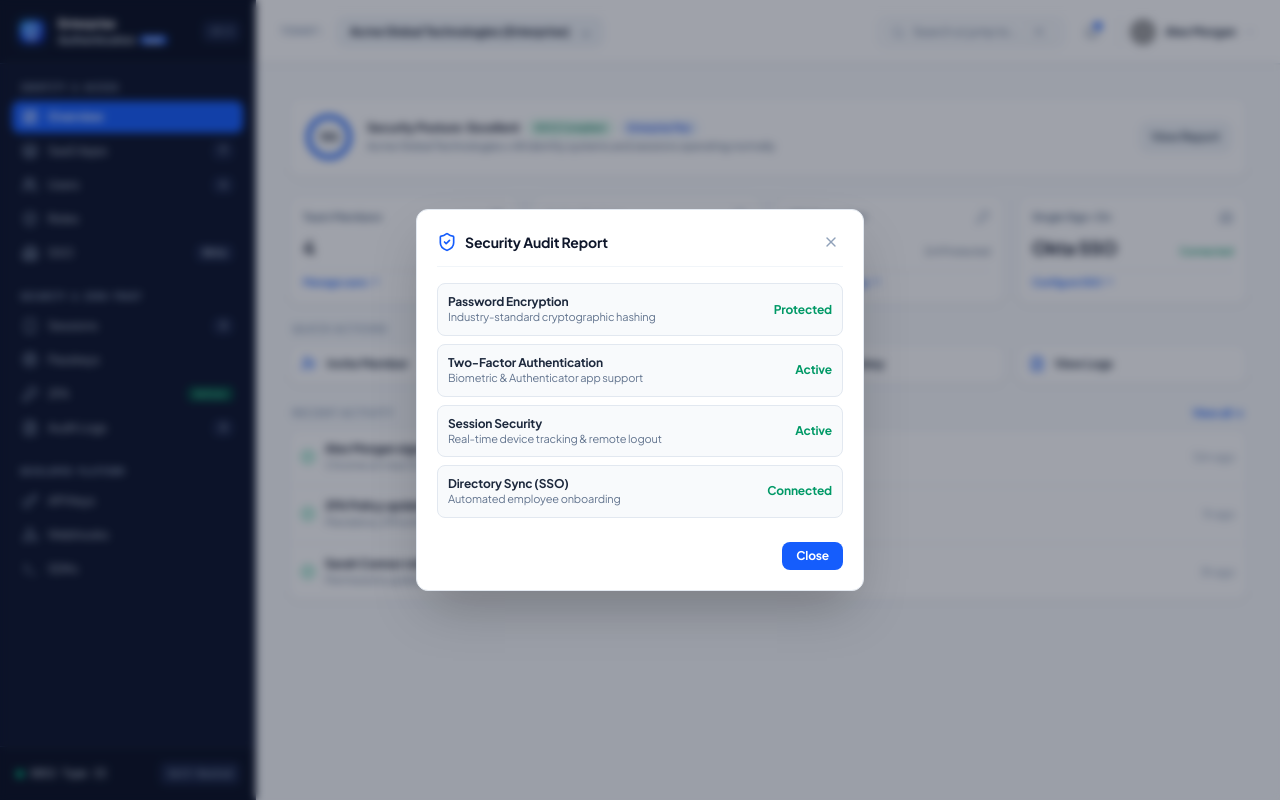
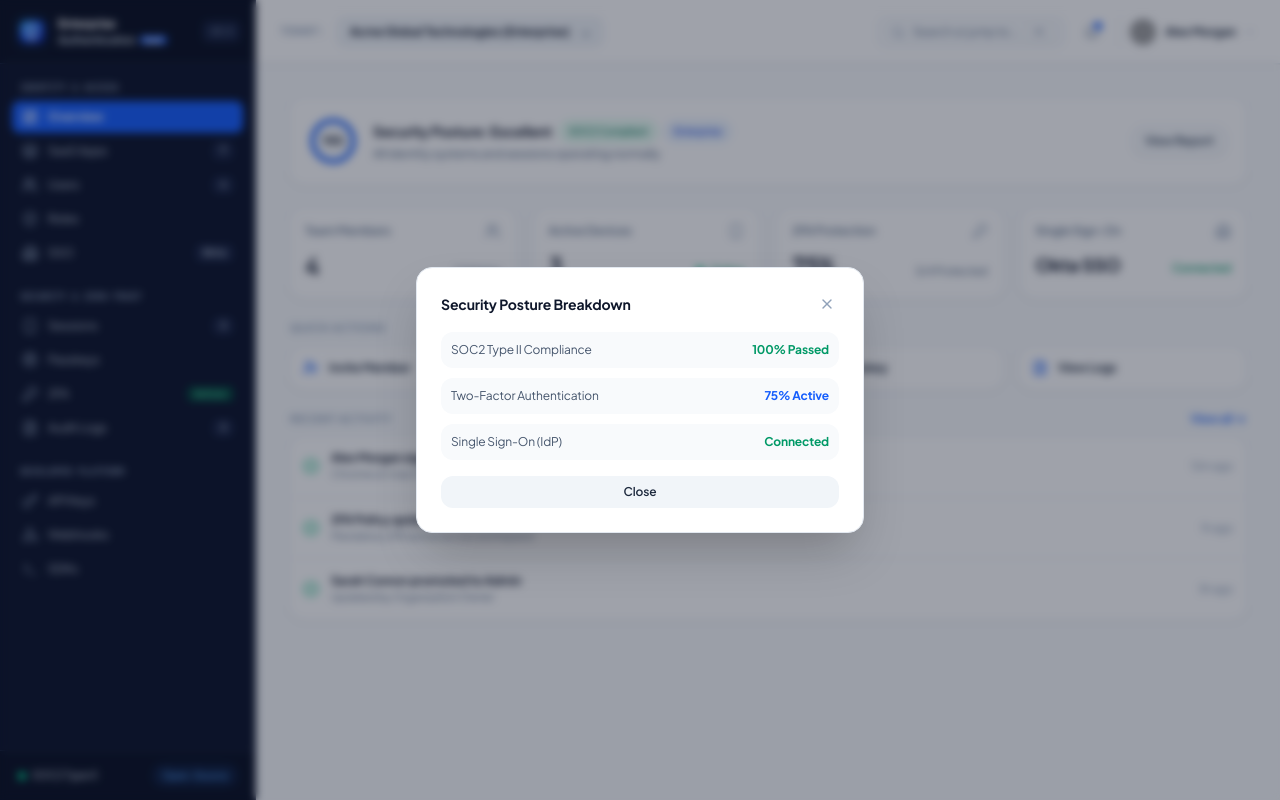
Before and after one commit to bilalhusain-dev/enterprise-authentication-saas, a Next.js app: page / in a window 1280 px wide. Both pictures are taken after a click on the button "View Report". Built offline with nearby package versions, Linux system fonts and the light colour scheme; grey boxes are pictures that could not be loaded.

Commit message:
style: polish dashboard overview cards and clean up typography

```diff
--- a/src/components/EnterpriseAuthApp.tsx
+++ b/src/components/EnterpriseAuthApp.tsx
@@ -471,15 +471,15 @@ export default function EnterpriseAuthApp() {
           </div>
         </div>
 
-        {/* Sidebar Footer: SOC2 Compliance & Self-Hosted Status */}
-        <div className="p-3 border-t border-[#1C2541] bg-[#070D1F]">
-          <div className="flex items-center justify-between text-[11px] text-slate-400 px-1 py-1">
+        {/* Sidebar Footer: SOC2 Compliance & Open-Source Status */}
+        <div className="p-3.5 border-t border-[#1C2541] bg-[#070D1F]/80">
+          <div className="flex items-center justify-between text-[11px] text-slate-400 px-1">
             <div className="flex items-center gap-1.5">
-              <span className="w-2 h-2 rounded-full bg-emerald-400 animate-pulse"></span>
-              <span className="font-mono text-slate-300 font-semibold">SOC2 Type II</span>
+              <span className="w-2 h-2 rounded-full bg-emerald-400"></span>
+              <span className="font-medium text-slate-300">SOC2 Type II</span>
             </div>
-            <span className="font-mono text-[10px] text-slate-400 font-bold bg-[#141E3C] px-1.5 py-0.5 rounded border border-[#23315D]">
-              Self-Hosted
+            <span className="text-[10px] text-blue-400 font-semibold bg-blue-500/10 px-2 py-0.5 rounded-full border border-blue-500/20">
+              Open-Source
             </span>
           </div>
         </div>
--- a/src/features/overview/OverviewView.tsx
+++ b/src/features/overview/OverviewView.tsx
@@ -3,13 +3,11 @@
 import React, { useState } from 'react';
 import { Organization, UserSession, OrganizationMember, AuditLog } from '@/types/auth';
 import {
-  ShieldCheck,
   Users,
   Smartphone,
   KeyRound,
   FileText,
   Building2,
-  ArrowUpRight,
   UserPlus,
   Lock,
   ChevronRight,
@@ -42,21 +40,21 @@ export function OverviewView({
 
   const healthScore = organization.slug === 'cyberdyne-ai' ? 100 : organization.slug === 'stripe-eu' ? 92 : 98;
 
-  // Clean Human-Readable Activity Events
+  // Concise, Clean Activity Events
   const recentActivities = [
-    { id: '1', title: 'Alex Morgan signed in', desc: 'Chrome on macOS • London, UK', time: '12m ago', isSuccess: true },
-    { id: '2', title: '2FA Policy updated', desc: 'Mandatory 2FA enforced for all workspace members', time: '1h ago', isSuccess: true },
-    { id: '3', title: 'Sarah Connor role changed to Admin', desc: 'Permissions updated by Organization Owner', time: '3h ago', isSuccess: true },
+    { id: '1', title: 'Alex Morgan signed in', desc: 'Chrome on macOS • London, UK', time: '12m ago' },
+    { id: '2', title: '2FA Policy updated', desc: 'Mandatory 2FA active across workspace', time: '1h ago' },
+    { id: '3', title: 'Sarah Connor promoted to Admin', desc: 'Updated by Organization Owner', time: '3h ago' },
   ];
 
   return (
-    <div className="space-y-4">
-      {/* 1. CLEAN ENTERPRISE SECURITY STATUS BANNER */}
-      <div className="bg-white border border-slate-200 rounded-xl p-4 shadow-2xs">
+    <div className="space-y-5">
+      {/* 1. CLEAN ENTERPRISE STATUS BANNER */}
+      <div className="bg-white border border-slate-200/90 rounded-2xl p-5 shadow-xs">
         <div className="flex flex-col sm:flex-row sm:items-center justify-between gap-4">
-          <div className="flex items-center gap-3.5">
-            {/* SVG Score Dial */}
-            <div className="relative flex items-center justify-center w-12 h-12 rounded-full bg-slate-50 border border-slate-200 shrink-0">
+          <div className="flex items-center gap-4">
+            {/* Circular Gauge */}
+            <div className="relative flex items-center justify-center w-12 h-12 rounded-full bg-slate-50 border border-slate-100 shrink-0">
               <svg className="w-12 h-12 -rotate-90" viewBox="0 0 36 36">
                 <path
                   className="text-slate-100"
@@ -75,26 +73,26 @@ export function OverviewView({
                   d="M18 2.0845 a 15.9155 15.9155 0 0 1 0 31.831 a 15.9155 15.9155 0 0 1 0 -31.831"
                 />
               </svg>
-              <span className="absolute text-[11px] font-bold font-mono text-slate-900">
+              <span className="absolute text-xs font-bold font-mono text-slate-900">
                 {healthScore}%
               </span>
             </div>
 
-            {/* Clean Status & Organization Info */}
-            <div className="space-y-0.5 min-w-0">
+            {/* Status Title & Badges */}
+            <div className="space-y-1">
               <div className="flex items-center gap-2 flex-wrap">
-                <h2 className="text-xs font-bold text-slate-900">
+                <h2 className="text-sm font-bold text-slate-900">
                   Security Posture: {healthScore >= 95 ? 'Excellent' : 'Good'}
                 </h2>
-                <span className="px-1.5 py-0.2 rounded-full text-[9px] font-bold bg-emerald-50 text-emerald-700 border border-emerald-200">
+                <span className="px-2 py-0.5 rounded-full text-[10px] font-semibold bg-emerald-50 text-emerald-700 border border-emerald-200">
                   SOC2 Compliant
                 </span>
-                <span className="px-1.5 py-0.2 rounded-full text-[9px] font-bold bg-blue-50 text-blue-700 border border-blue-200">
-                  {organization.plan} Plan
+                <span className="px-2 py-0.5 rounded-full text-[10px] font-semibold bg-blue-50 text-blue-700 border border-blue-200">
+                  {organization.plan}
                 </span>
               </div>
-              <p className="text-[11px] text-slate-500 font-medium">
-                {organization.name} • All identity systems and sessions operating normally
+              <p className="text-xs text-slate-500 font-medium">
+                All identity systems and sessions operating normally
               </p>
             </div>
           </div>
@@ -103,7 +101,7 @@ export function OverviewView({
           <div className="flex items-center gap-2 self-start sm:self-center shrink-0">
             <button
               onClick={() => setShowHealthModal(true)}
-              className="px-2.5 py-1.5 text-xs font-semibold text-slate-700 bg-slate-100 hover:bg-slate-200 rounded-lg border border-slate-200 transition-colors"
+              className="px-3 py-1.5 text-xs font-semibold text-slate-700 bg-slate-50 hover:bg-slate-100 rounded-xl border border-slate-200 transition-colors shadow-2xs"
             >
               View Report
             </button>
@@ -111,7 +109,7 @@ export function OverviewView({
             {!organization.enforce2FA && (
               <button
                 onClick={onEnforce2FA}
-                className="px-3 py-1.5 text-xs font-bold text-white bg-blue-600 hover:bg-blue-500 rounded-lg transition-colors shadow-xs"
+                className="px-3.5 py-1.5 text-xs font-semibold text-white bg-blue-600 hover:bg-blue-700 rounded-xl transition-colors shadow-xs"
               >
                 Enforce 2FA
               </button>
@@ -120,118 +118,90 @@ export function OverviewView({
         </div>
       </div>
 
-      {/* 2. 4 CLEAN KPI CARDS */}
-      <div className="grid grid-cols-2 sm:grid-cols-4 gap-3">
+      {/* 2. 4 MINIMALIST KPI CARDS */}
+      <div className="grid grid-cols-2 lg:grid-cols-4 gap-3.5">
         {/* Card 1: Team Members */}
         <div
           onClick={() => onNavigateTab('members')}
-          className="p-3.5 bg-white border border-slate-200 rounded-xl space-y-2 hover:border-blue-300 transition-all cursor-pointer shadow-2xs group"
+          className="p-4 bg-white border border-slate-200/90 rounded-2xl space-y-3 hover:border-blue-300 hover:shadow-sm transition-all cursor-pointer shadow-xs group"
         >
           <div className="flex items-center justify-between">
-            <span className="text-[11px] font-bold text-slate-500">
-              Team Members
-            </span>
-            <Users className="w-3.5 h-3.5 text-slate-400 group-hover:text-blue-600 transition-colors" />
+            <span className="text-xs font-semibold text-slate-500">Team Members</span>
+            <Users className="w-4 h-4 text-slate-400 group-hover:text-blue-600 transition-colors" />
           </div>
 
           <div className="flex items-baseline justify-between">
-            <div className="text-xl font-bold font-mono text-slate-900">{members.length}</div>
-            <span className="text-[10px] text-slate-500 font-medium">
+            <div className="text-2xl font-bold font-mono text-slate-900">{members.length}</div>
+            <span className="text-[11px] text-slate-500 font-medium">
               {members.filter(m => m.role === 'admin' || m.role === 'owner').length} Admins
             </span>
-          </div>
-
-          <div className="text-[10px] text-blue-600 font-bold flex items-center gap-0.5 pt-1 border-t border-slate-100">
-            <span>Manage users</span>
-            <ArrowUpRight className="w-2.5 h-2.5" />
           </div>
         </div>
 
         {/* Card 2: Active Devices */}
         <div
           onClick={() => onNavigateTab('sessions')}
-          className="p-3.5 bg-white border border-slate-200 rounded-xl space-y-2 hover:border-blue-300 transition-all cursor-pointer shadow-2xs group"
+          className="p-4 bg-white border border-slate-200/90 rounded-2xl space-y-3 hover:border-blue-300 hover:shadow-sm transition-all cursor-pointer shadow-xs group"
         >
           <div className="flex items-center justify-between">
-            <span className="text-[11px] font-bold text-slate-500">
-              Active Devices
-            </span>
-            <Smartphone className="w-3.5 h-3.5 text-slate-400 group-hover:text-blue-600 transition-colors" />
+            <span className="text-xs font-semibold text-slate-500">Active Devices</span>
+            <Smartphone className="w-4 h-4 text-slate-400 group-hover:text-blue-600 transition-colors" />
           </div>
 
           <div className="flex items-baseline justify-between">
-            <div className="text-xl font-bold font-mono text-slate-900">{activeSessionsCount}</div>
-            <span className="text-[10px] font-semibold text-emerald-600 flex items-center gap-1 font-mono">
-              <span className="w-1.5 h-1.5 rounded-full bg-emerald-500"></span>
+            <div className="text-2xl font-bold font-mono text-slate-900">{activeSessionsCount}</div>
+            <span className="text-[11px] font-semibold text-emerald-600 flex items-center gap-1.5">
+              <span className="w-2 h-2 rounded-full bg-emerald-500"></span>
               Online
             </span>
-          </div>
-
-          <div className="text-[10px] text-blue-600 font-bold flex items-center gap-0.5 pt-1 border-t border-slate-100">
-            <span>View devices</span>
-            <ArrowUpRight className="w-2.5 h-2.5" />
           </div>
         </div>
 
         {/* Card 3: 2FA Protection */}
         <div
           onClick={() => onNavigateTab('2fa')}
-          className="p-3.5 bg-white border border-slate-200 rounded-xl space-y-2 hover:border-blue-300 transition-all cursor-pointer shadow-2xs group"
+          className="p-4 bg-white border border-slate-200/90 rounded-2xl space-y-3 hover:border-blue-300 hover:shadow-sm transition-all cursor-pointer shadow-xs group"
         >
           <div className="flex items-center justify-between">
-            <span className="text-[11px] font-bold text-slate-500">
-              2FA Protection
-            </span>
-            <KeyRound className="w-3.5 h-3.5 text-slate-400 group-hover:text-blue-600 transition-colors" />
+            <span className="text-xs font-semibold text-slate-500">2FA Protection</span>
+            <KeyRound className="w-4 h-4 text-slate-400 group-hover:text-blue-600 transition-colors" />
           </div>
 
           <div className="flex items-baseline justify-between">
-            <div className="text-xl font-bold font-mono text-slate-900">{mfaPercentage}%</div>
-            <span className="text-[10px] text-slate-500 font-medium">
+            <div className="text-2xl font-bold font-mono text-slate-900">{mfaPercentage}%</div>
+            <span className="text-[11px] text-slate-500 font-medium">
               {mfaEnabledCount}/{members.length} Protected
             </span>
-          </div>
-
-          <div className="text-[10px] text-blue-600 font-bold flex items-center gap-0.5 pt-1 border-t border-slate-100">
-            <span>Security settings</span>
-            <ArrowUpRight className="w-2.5 h-2.5" />
           </div>
         </div>
 
         {/* Card 4: SSO Integration */}
         <div
           onClick={() => onNavigateTab('sso-scim')}
-          className="p-3.5 bg-white border border-slate-200 rounded-xl space-y-2 hover:border-blue-300 transition-all cursor-pointer shadow-2xs group"
+          className="p-4 bg-white border border-slate-200/90 rounded-2xl space-y-3 hover:border-blue-300 hover:shadow-sm transition-all cursor-pointer shadow-xs group"
         >
           <div className="flex items-center justify-between">
-            <span className="text-[11px] font-bold text-slate-500">
-              Single Sign-On
-            </span>
-            <Building2 className="w-3.5 h-3.5 text-slate-400 group-hover:text-blue-600 transition-colors" />
+            <span className="text-xs font-semibold text-slate-500">Single Sign-On</span>
+            <Building2 className="w-4 h-4 text-slate-400 group-hover:text-blue-600 transition-colors" />
           </div>
 
           <div className="flex items-baseline justify-between">
             <div className="text-lg font-bold text-slate-900">Okta SSO</div>
-            <span className="text-[10px] font-semibold text-emerald-600">Connected</span>
-          </div>
-
-          <div className="text-[10px] text-blue-600 font-bold flex items-center gap-0.5 pt-1 border-t border-slate-100">
-            <span>Configure SSO</span>
-            <ArrowUpRight className="w-2.5 h-2.5" />
+            <span className="text-[11px] font-semibold text-emerald-600">Connected</span>
           </div>
         </div>
       </div>
 
       {/* 3. QUICK ACTIONS */}
-      <div className="space-y-1.5">
-        <div className="text-[11px] font-bold uppercase tracking-wider text-slate-400 px-1">
+      <div className="space-y-2">
+        <div className="text-[11px] font-bold uppercase tracking-wider text-slate-400 px-0.5">
           Quick Actions
         </div>
 
-        <div className="grid grid-cols-2 sm:grid-cols-4 gap-2.5">
+        <div className="grid grid-cols-2 sm:grid-cols-4 gap-3">
           <button
             onClick={() => onNavigateTab('members')}
-            className="flex items-center gap-2.5 p-3 bg-white hover:bg-slate-50 border border-slate-200 hover:border-blue-300 rounded-xl text-xs font-bold text-slate-800 transition-all text-left shadow-2xs group"
+            className="flex items-center gap-2.5 p-3.5 bg-white hover:bg-slate-50 border border-slate-200/90 hover:border-blue-300 rounded-2xl text-xs font-bold text-slate-800 transition-all text-left shadow-xs group"
           >
             <UserPlus className="w-4 h-4 text-blue-600 shrink-0" />
             <span className="truncate">Invite Member</span>
@@ -239,7 +209,7 @@ export function OverviewView({
 
           <button
             onClick={() => onNavigateTab('sso-scim')}
-            className="flex items-center gap-2.5 p-3 bg-white hover:bg-slate-50 border border-slate-200 hover:border-blue-300 rounded-xl text-xs font-bold text-slate-800 transition-all text-left shadow-2xs group"
+            className="flex items-center gap-2.5 p-3.5 bg-white hover:bg-slate-50 border border-slate-200/90 hover:border-blue-300 rounded-2xl text-xs font-bold text-slate-800 transition-all text-left shadow-xs group"
           >
             <Building2 className="w-4 h-4 text-blue-600 shrink-0" />
             <span className="truncate">Connect SSO</span>
@@ -247,7 +217,7 @@ export function OverviewView({
 
           <button
             onClick={() => onNavigateTab('passkeys')}
-            className="flex items-center gap-2.5 p-3 bg-white hover:bg-slate-50 border border-slate-200 hover:border-blue-300 rounded-xl text-xs font-bold text-slate-800 transition-all text-left shadow-2xs group"
+            className="flex items-center gap-2.5 p-3.5 bg-white hover:bg-slate-50 border border-slate-200/90 hover:border-blue-300 rounded-2xl text-xs font-bold text-slate-800 transition-all text-left shadow-xs group"
           >
             <Lock className="w-4 h-4 text-blue-600 shrink-0" />
             <span className="truncate">Add Passkey</span>
@@ -255,7 +225,7 @@ export function OverviewView({
 
           <button
             onClick={() => onNavigateTab('audit-logs')}
-            className="flex items-center gap-2.5 p-3 bg-white hover:bg-slate-50 border border-slate-200 hover:border-blue-300 rounded-xl text-xs font-bold text-slate-800 transition-all text-left shadow-2xs group"
+            className="flex items-center gap-2.5 p-3.5 bg-white hover:bg-slate-50 border border-slate-200/90 hover:border-blue-300 rounded-2xl text-xs font-bold text-slate-800 transition-all text-left shadow-xs group"
           >
             <FileText className="w-4 h-4 text-blue-600 shrink-0" />
             <span className="truncate">View Logs</span>
@@ -263,25 +233,25 @@ export function OverviewView({
         </div>
       </div>
 
-      {/* 4. RECENT ACTIVITY STREAM (Human-Readable) */}
-      <div className="space-y-1.5 pt-1">
-        <div className="flex items-center justify-between px-1">
+      {/* 4. RECENT ACTIVITY */}
+      <div className="space-y-2">
+        <div className="flex items-center justify-between px-0.5">
           <div className="text-[11px] font-bold uppercase tracking-wider text-slate-400">
             Recent Activity
           </div>
           <button
             onClick={() => onNavigateTab('audit-logs')}
-            className="text-[11px] text-blue-600 hover:text-blue-700 font-bold"
+            className="text-xs text-blue-600 hover:text-blue-700 font-semibold"
           >
             View all →
           </button>
         </div>
 
-        <div className="divide-y divide-slate-100 border border-slate-200 rounded-xl overflow-hidden bg-white shadow-2xs">
+        <div className="divide-y divide-slate-100 border border-slate-200/90 rounded-2xl overflow-hidden bg-white shadow-xs">
           {recentActivities.map((act) => (
-            <div key={act.id} className="p-3 flex items-center justify-between gap-3 hover:bg-slate-50 transition-colors">
-              <div className="flex items-center gap-2.5 min-w-0">
-                <CheckCircle2 className="w-3.5 h-3.5 text-emerald-500 shrink-0" />
+            <div key={act.id} className="p-3.5 flex items-center justify-between gap-3 hover:bg-slate-50/80 transition-colors">
+              <div className="flex items-center gap-3 min-w-0">
+                <CheckCircle2 className="w-4 h-4 text-emerald-500 shrink-0" />
                 <div className="min-w-0">
                   <div className="text-xs font-bold text-slate-900 truncate">{act.title}</div>
                   <div className="text-[11px] text-slate-500 truncate">{act.desc}</div>
@@ -298,62 +268,38 @@ export function OverviewView({
       {/* Health Breakdown Modal */}
       {showHealthModal && (
         <div className="fixed inset-0 z-50 flex items-center justify-center p-4 bg-slate-900/40 backdrop-blur-xs">
-          <div className="bg-white border border-slate-200 rounded-xl max-w-md w-full p-5 shadow-2xl space-y-4">
-            <div className="flex items-center justify-between pb-3 border-b border-slate-100">
-              <div className="flex items-center gap-2">
-                <ShieldCheck className="w-5 h-5 text-blue-600" />
-                <h3 className="text-sm font-bold text-slate-900">Security Audit Report</h3>
-              </div>
+          <div className="bg-white rounded-2xl border border-slate-200 p-6 max-w-md w-full shadow-2xl space-y-4">
+            <div className="flex items-center justify-between">
+              <h3 className="text-sm font-bold text-slate-900">Security Posture Breakdown</h3>
               <button
                 onClick={() => setShowHealthModal(false)}
-                className="p-1 text-slate-400 hover:text-slate-700 rounded"
+                className="text-slate-400 hover:text-slate-600 p-1"
               >
                 <X className="w-4 h-4" />
               </button>
             </div>
 
-            <div className="space-y-2 text-xs">
-              <div className="p-2.5 bg-slate-50 rounded-lg border border-slate-200 flex items-center justify-between">
-                <div>
-                  <div className="font-bold text-slate-800">Password Encryption</div>
-                  <div className="text-[11px] text-slate-500">Industry-standard cryptographic hashing</div>
-                </div>
-                <span className="text-emerald-600 font-bold text-xs">Protected</span>
+            <div className="space-y-2.5 text-xs text-slate-600">
+              <div className="flex items-center justify-between p-2.5 bg-slate-50 rounded-xl">
+                <span>SOC2 Type II Compliance</span>
+                <span className="text-emerald-600 font-bold">100% Passed</span>
               </div>
-
-              <div className="p-2.5 bg-slate-50 rounded-lg border border-slate-200 flex items-center justify-between">
-                <div>
-                  <div className="font-bold text-slate-800">Two-Factor Authentication</div>
-                  <div className="text-[11px] text-slate-500">Biometric & Authenticator app support</div>
-                </div>
-                <span className="text-emerald-600 font-bold text-xs">Active</span>
+              <div className="flex items-center justify-between p-2.5 bg-slate-50 rounded-xl">
+                <span>Two-Factor Authentication</span>
+                <span className="text-blue-600 font-bold">{mfaPercentage}% Active</span>
               </div>
-
-              <div className="p-2.5 bg-slate-50 rounded-lg border border-slate-200 flex items-center justify-between">
-                <div>
-                  <div className="font-bold text-slate-800">Session Security</div>
-                  <div className="text-[11px] text-slate-500">Real-time device tracking & remote logout</div>
-                </div>
-                <span className="text-emerald-600 font-bold text-xs">Active</span>
-              </div>
-
-              <div className="p-2.5 bg-slate-50 rounded-lg border border-slate-200 flex items-center justify-between">
-                <div>
-                  <div className="font-bold text-slate-800">Directory Sync (SSO)</div>
-                  <div className="text-[11px] text-slate-500">Automated employee onboarding</div>
-                </div>
-                <span className="text-emerald-600 font-bold text-xs">Connected</span>
+              <div className="flex items-center justify-between p-2.5 bg-slate-50 rounded-xl">
+                <span>Single Sign-On (IdP)</span>
+                <span className="text-emerald-600 font-bold">Connected</span>
               </div>
             </div>
 
-            <div className="flex justify-end pt-2">
-              <button
-                onClick={() => setShowHealthModal(false)}
-                className="px-3.5 py-1.5 text-xs font-bold text-white bg-blue-600 hover:bg-blue-500 rounded-lg transition-colors"
-              >
-                Close
-              </button>
-            </div>
+            <button
+              onClick={() => setShowHealthModal(false)}
+              className="w-full py-2 bg-slate-100 hover:bg-slate-200 text-slate-800 rounded-xl text-xs font-semibold transition-colors"
+            >
+              Close
+            </button>
           </div>
         </div>
       )}
```
